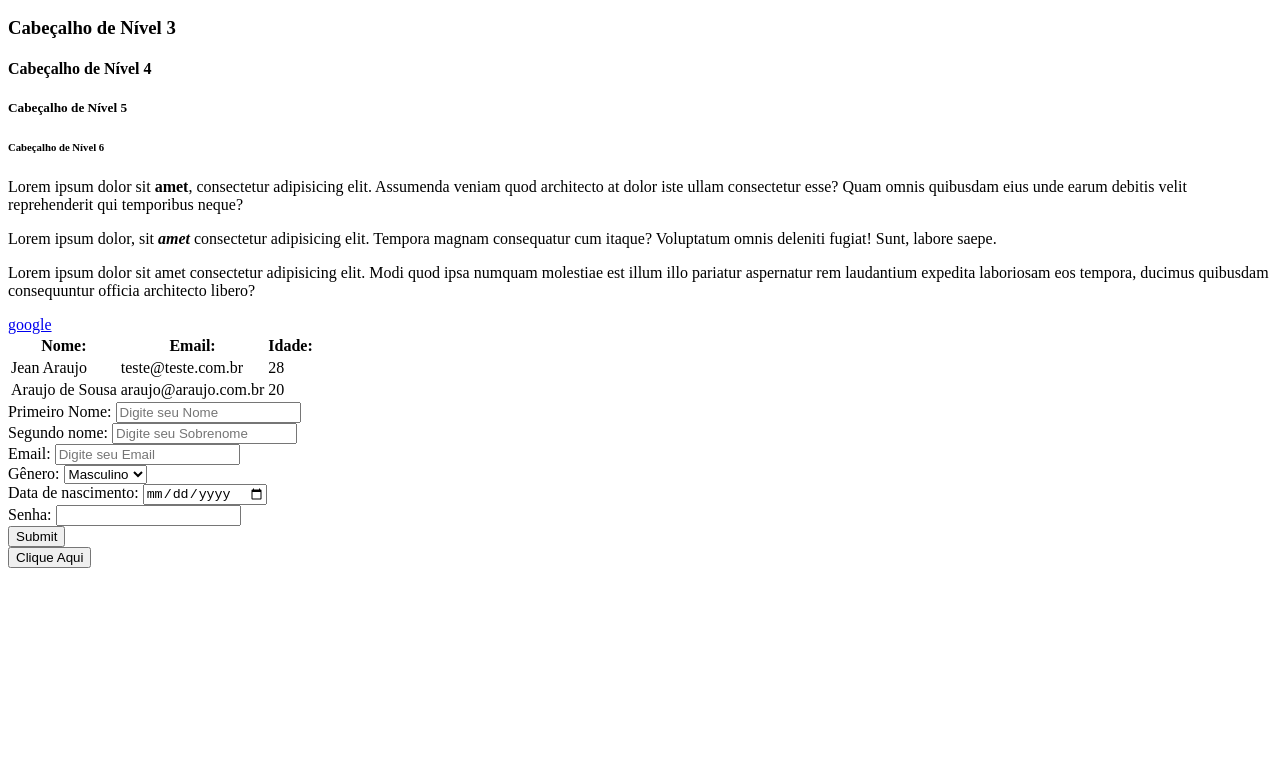
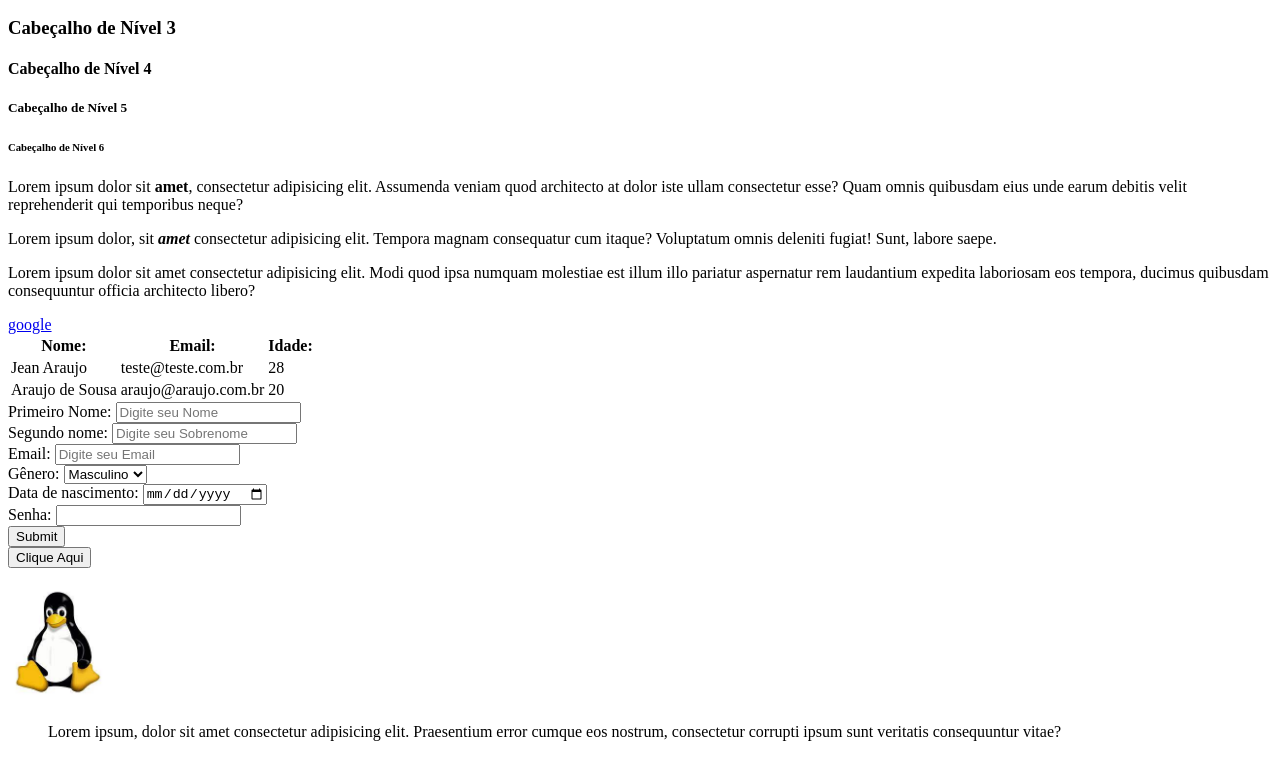
Before and after one commit to jeansousa01/Curso-Youtube-HTML-CanalDicasParaDev, a plain HTML site: page index.html in a window 1280 px wide. Shown: the part 110-867 px from the top of the page. Before the commit the page ends 800 px from the top, so only its background shows below. Drawn offline with Linux system fonts and the light colour scheme.

Commit message:
Adiciona Imagem a pagina

```diff
--- a/index.html
+++ b/index.html
@@ -93,7 +93,13 @@
     <!--Botoes-->
     <button>Clique Aqui</button>
 
-
+    <p>
+        <img src="linux.jpeg" alt="linux o pinguim" width="100">
+    </p>
+    <blockquote cite="google.com.br">
+        Lorem ipsum, dolor sit amet consectetur adipisicing elit. Praesentium error cumque eos nostrum, consectetur
+        corrupti ipsum sunt veritatis consequuntur vitae?
+    </blockquote>
 </body>
 
 </html>
```
Also changed, not shown: linux.jpeg (added).
